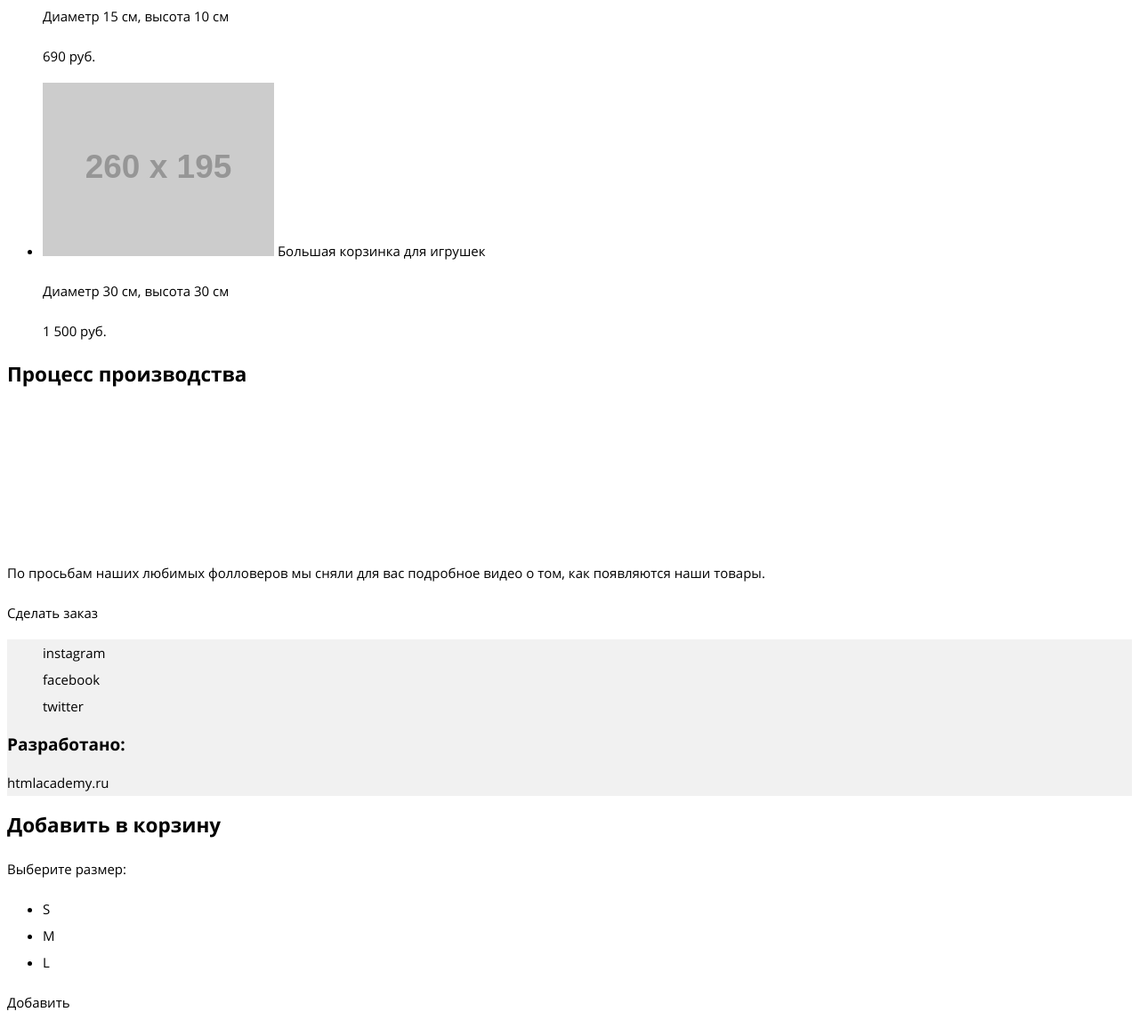
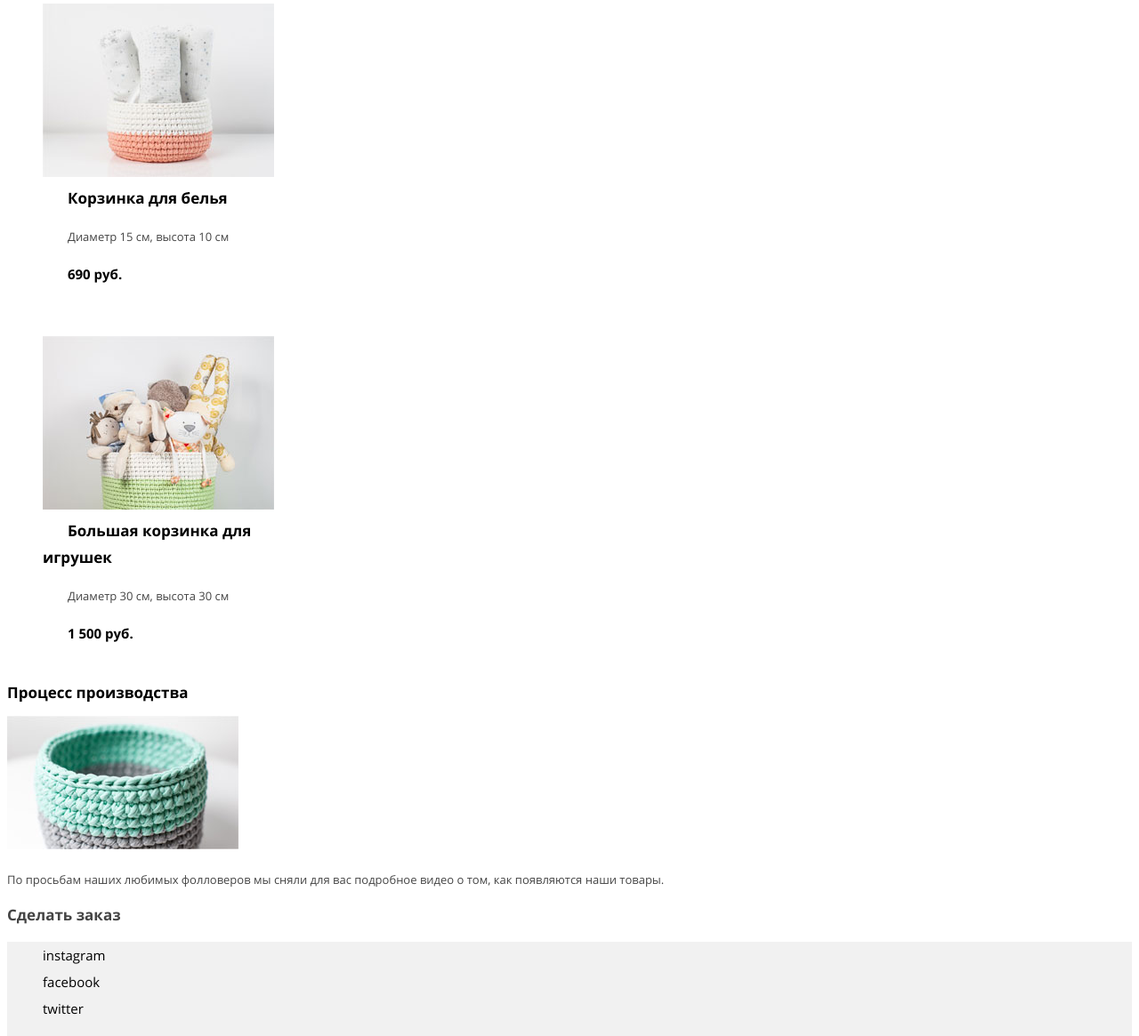
Before and after one commit to SergWulf/668021-mishka, a website: page source/catalog.html in a window 1280 px wide. Shown: the part 757-1922 px from the top of the page at 89% size. Drawn offline with nearby package versions, Linux system fonts and the light colour scheme; files that its build step writes are made by us from their sources; placeholder pictures from the web are drawn by us.

Commit message:
Базовая стилизация каталога (без отступов)

```diff
--- a/source/catalog.html
+++ b/source/catalog.html
@@ -38,7 +38,7 @@
         <ul class="catalog-list-products list-products">
           <li class="list-products__item">
             <article class="card-product">
-              <a class="card-product__link-to-order"><img class="card-product__content-image" src="http://placehold.it/260x195" width="260" height="195"></a>
+              <a class="card-product__link-to-order"><img class="card-product__content-image" src="img/photo-hare-mobile@1x.jpg" width="260" height="195"></a>
               <a class="card-product__name">Зайчик-попрыгайчик</a>
               <p class="card-product__description">Рост 30 см, вес 200 гр</p>
               <p class="card-product__price">1 200 руб.</p>
@@ -46,7 +46,7 @@
           </li>
           <li class="list-products__item">
             <article class="card-product">
-              <a class="card-product__link-to-order"><img class="card-product__content-image" src="http://placehold.it/260x195" width="260" height="195"></a>
+              <a class="card-product__link-to-order"><img class="card-product__content-image" src="img/photo-bowl-mobile@1x.jpg" width="260" height="195"></a>
               <a class="card-product__name">Корзинка для белья</a>
               <p class="card-product__description">Диаметр 15 см, высота 10 см</p>
               <p class="card-product__price">690 руб.</p>
@@ -54,7 +54,7 @@
           </li>
           <li class="list-products__item">
             <article class="card-product">
-              <a class="card-product__link-to-order"><img class="card-product__content-image" src="http://placehold.it/260x195" width="260" height="195"></a>
+              <a class="card-product__link-to-order"><img class="card-product__content-image" src="img/photo-toys-mobile@1x.jpg" width="260" height="195"></a>
               <a class="card-product__name">Большая корзинка для игрушек</a>
               <p class="card-product__description">Диаметр 30 см, высота 30 см</p>
               <p class="card-product__price">1 500 руб.</p>
@@ -64,7 +64,7 @@
       </section>
       <article class="production-process">
         <h2 class="production-process__title">Процесс производства</h2>
-        <video class="production-process__video" width="260" height="150"></video>
+        <video class="production-process__video" poster="img/video-mobile@1x.jpg" width="260" height="150"></video>
         <p class="production-process__description">По просьбам наших любимых фолловеров мы сняли для вас подробное видео о том, как появляются наши товары.</p>
         <a class="production-process__to-order btn" href="order.html">Сделать заказ</a>
       </article>
--- a/source/less/blocks/card-product.less
+++ b/source/less/blocks/card-product.less
@@ -0,0 +1,42 @@
+.card-product {
+  width: 260px;
+  max-width: 260px;
+  height: 374px;
+  min-height: 374px;
+}
+
+.card-product__link-to-order {
+  display: block;
+}
+
+.card-product__content-image {
+  width: 260px;
+  max-width: 260px;
+  height: 195px;
+  min-height: 195px;
+}
+
+.card-product__name {
+  margin-left: 28px;
+
+  font-size: 17px;
+  line-height: 24px;
+  font-weight: bold;
+}
+
+.card-product__description {
+  margin-left: 28px;
+
+  font-size: 13px;
+  line-height: 30px;
+  font-weight: normal;
+  color: #444444;
+}
+
+.card-product__price {
+  margin-left: 28px;
+
+  font-size: 15px;
+  line-height: 24px;
+  font-weight: bold;
+}
--- a/source/less/blocks/catalog.less
+++ b/source/less/blocks/catalog.less
@@ -0,0 +1,15 @@
+.catalog__title {
+  display: flex;
+  justify-content: center;
+  align-items: center;
+  width: 320px;
+  max-width: 320px;
+  height: 177px;
+  min-height: 177px;
+
+  font-size: 27px;
+  line-height: 30px;
+  font-weight: bold;
+
+  background-color: #f1f1f1;
+}
--- a/source/less/blocks/list-products.less
+++ b/source/less/blocks/list-products.less
@@ -0,0 +1,3 @@
+.list-products {
+  list-style: none;
+}
--- a/source/less/blocks/modal-add-product.less
+++ b/source/less/blocks/modal-add-product.less
@@ -0,0 +1,38 @@
+.modal-add-product__title {
+  font-size: 25px;
+  line-height: 30px;
+  font-weight: bold;
+}
+
+.modal-add-product__description {
+  font-size: 15px;
+  line-height: 30px;
+  font-weight: normal;
+  color: #444444;
+}
+
+.modal-add-product__list {
+  list-style: none;
+}
+
+.modal-add-product__list-item {
+  font-size: 17px;
+  line-height: 16px;
+  font-weight: bold;
+  color: #444444;
+}
+
+.modal-add-product__add-button {
+  display: flex;
+  justify-content: center;
+  align-items: center;
+  width: 260px;
+  height: 52px;
+
+  font-size: 17px;
+  line-height: 16px;
+  font-weight: bold;
+  color: #ffffff;
+
+  background-color: #63d1bb;
+}
--- a/source/less/blocks/production-process.less
+++ b/source/less/blocks/production-process.less
@@ -0,0 +1,19 @@
+.production-process__title {
+  font-size: 17px;
+  line-height: 24px;
+  font-weight: bold;
+}
+
+.production-process__description {
+  font-size: 13px;
+  line-height: 24px;
+  font-weight: normal;
+  color: #444444;
+}
+
+.production-process__to-order {
+  font-size: 17px;
+  line-height: 16px;
+  font-weight: bold;
+  color: #444444;
+}
```
